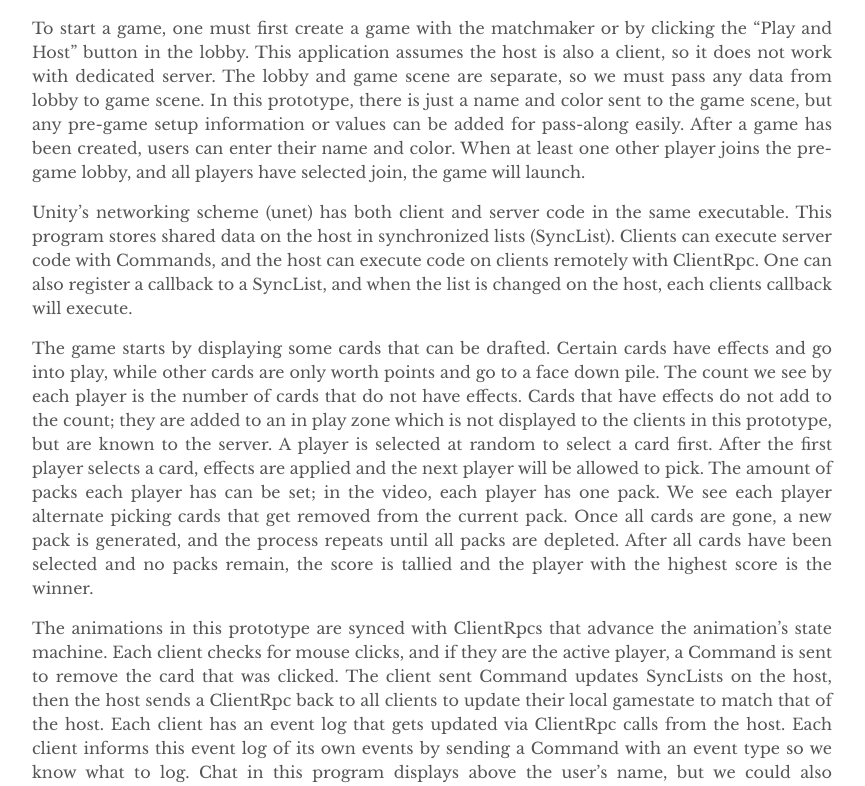
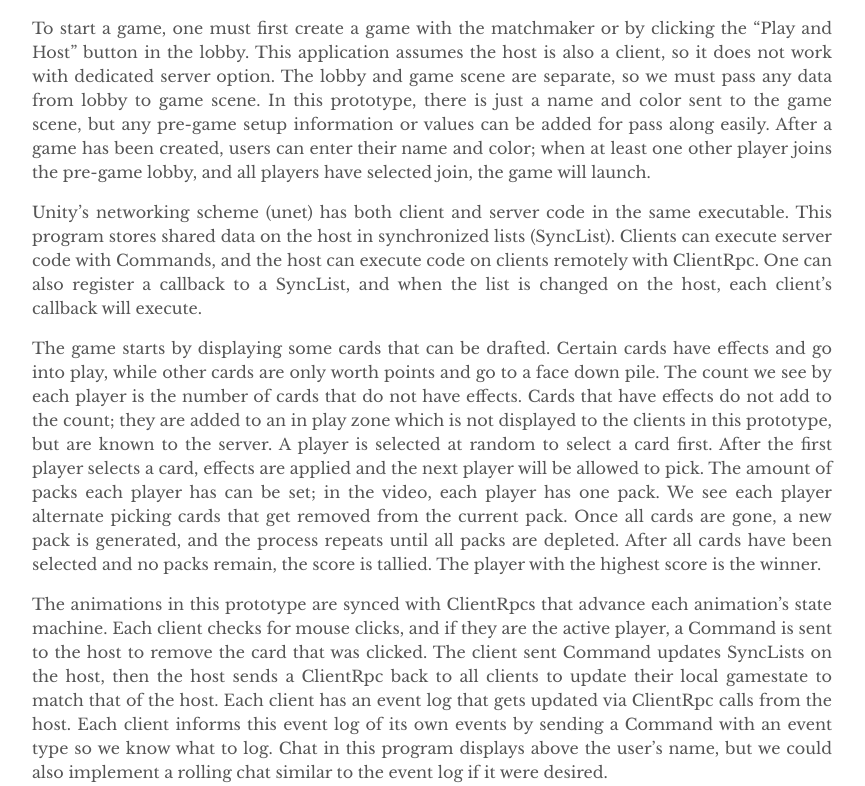
Before and after one commit to feyyd/portfolio, a Jekyll site: the page built from _posts/2018-09-14-Treasure-Draft-Unet.markdown, in a window 1280 px wide and 1400 px high, scrolled down 662 px. Shown: the part 242-1028 px from the top of the window, without its empty margins (208-1073 px from the left). Built offline with Jekyll 4.4.1, drawn with Linux system fonts in a browser that asks for light colours; some of the changed text lies outside the part shown.

Commit message:
more proofreading

```diff
--- a/_posts/2018-09-14-Treasure-Draft-Unet.markdown
+++ b/_posts/2018-09-14-Treasure-Draft-Unet.markdown
@@ -4,22 +4,22 @@ title:  Treasure Draft (unet)
 author: Feyd
 categories: unity, unet, c#, programming
 ---
-Treasure Draft is a multi-player card game I built for my associate.  It is a draft based game where players select cards with point values and effects.  After all cards are selected the score is tallied to determine a winner.  We moved on to Tabletop Simulator for testing/creation as it was much more rapid development, but this is the original prototype.
+Treasure Draft is a multi-player card game I built for my associate.  It is a draft based game where players select cards with point values and effects.  After all cards are selected, the score is tallied to determine a winner.  We moved on to Tabletop Simulator for testing/creation as it was much more rapid development, but this is the original prototype.
 
 <div class="videoWrapper">
 <iframe width="560" height="315" src="https://www.youtube.com/embed/he7qryfnbgs?rel=0" frameborder="0" allow="autoplay; encrypted-media" allowfullscreen></iframe></div>
 <p />
 
-To start a game, one must first create a game with the matchmaker or by clicking the "Play and Host" button in the lobby.  This application assumes the host is also a client, so it does not work with dedicated server.  The lobby and game scene are separate, so we must pass any data from lobby to game scene.  In this prototype, there is just a name and color sent to the game scene, but any pre-game setup information or values can be added for pass-along easily.  After a game has been created, users can enter their name and color.  When at least one other player joins the pre-game lobby, and all players have selected join, the game will launch.
+To start a game, one must first create a game with the matchmaker or by clicking the "Play and Host" button in the lobby.  This application assumes the host is also a client, so it does not work with dedicated server option.  The lobby and game scene are separate, so we must pass any data from lobby to game scene.  In this prototype, there is just a name and color sent to the game scene, but any pre-game setup information or values can be added for pass along easily.  After a game has been created, users can enter their name and color; when at least one other player joins the pre-game lobby, and all players have selected join, the game will launch.
 
-Unity's networking scheme (unet) has both client and server code in the same executable.  This program stores shared data on the host in synchronized lists (SyncList).  Clients can execute server code with Commands, and the host can execute code on clients remotely with ClientRpc.  One can also register a callback to a SyncList, and when the list is changed on the host, each clients callback will execute.
+Unity's networking scheme (unet) has both client and server code in the same executable.  This program stores shared data on the host in synchronized lists (SyncList).  Clients can execute server code with Commands, and the host can execute code on clients remotely with ClientRpc.  One can also register a callback to a SyncList, and when the list is changed on the host, each client's callback will execute.
 
-The game starts by displaying some cards that can be drafted.  Certain cards have effects and go into play, while other cards are only worth points and go to a face down pile.  The count we see by each player is the number of cards that do not have effects.  Cards that have effects do not add to the count; they are added to an in play zone which is not displayed to the clients in this prototype, but are known to the server.  A player is selected at random to select a card first.  After the first player selects a card, effects are applied and the next player will be allowed to pick.  The amount of packs each player has can be set; in the video, each player has one pack.  We see each player alternate picking cards that get removed from the current pack.  Once all cards are gone, a new pack is generated, and the process repeats until all packs are depleted.  After all cards have been selected and no packs remain, the score is tallied and the player with the highest score is the winner.
+The game starts by displaying some cards that can be drafted.  Certain cards have effects and go into play, while other cards are only worth points and go to a face down pile.  The count we see by each player is the number of cards that do not have effects.  Cards that have effects do not add to the count; they are added to an in play zone which is not displayed to the clients in this prototype, but are known to the server.  A player is selected at random to select a card first.  After the first player selects a card, effects are applied and the next player will be allowed to pick.  The amount of packs each player has can be set; in the video, each player has one pack.  We see each player alternate picking cards that get removed from the current pack.  Once all cards are gone, a new pack is generated, and the process repeats until all packs are depleted.  After all cards have been selected and no packs remain, the score is tallied.  The player with the highest score is the winner.
 
-The animations in this prototype are synced with ClientRpcs that advance the animation's state machine.  Each client checks for mouse clicks, and if they are the active player, a Command is sent to remove the card that was clicked.  The client sent Command updates SyncLists on the host, then the host sends a ClientRpc back to all clients to update their local gamestate to match that of the host.  Each client has an event log that gets updated via ClientRpc calls from the host.  Each client informs this event log of its own events by sending a Command with an event type so we know what to log.  Chat in this program displays above the user's name, but we could also implement a rolling chat similar to the event log if it were desired.
+The animations in this prototype are synced with ClientRpcs that advance each animation's state machine.  Each client checks for mouse clicks, and if they are the active player, a Command is sent to the host to remove the card that was clicked.  The client sent Command updates SyncLists on the host, then the host sends a ClientRpc back to all clients to update their local gamestate to match that of the host.  Each client has an event log that gets updated via ClientRpc calls from the host.  Each client informs this event log of its own events by sending a Command with an event type so we know what to log.  Chat in this program displays above the user's name, but we could also implement a rolling chat similar to the event log if it were desired.
 
 <div class="videoWrapper">
 <iframe width="560" height="315" src="https://www.youtube.com/embed/c77-KKiy7d8?rel=0" frameborder="0" allow="autoplay; encrypted-media" allowfullscreen></iframe></div>
 <p />
 
-This is a stub project using unet with a network lobby.  It is a starting point for unet projects that covers basic multi-player functionality that can be extended.  It has player movement, mouse click spawning of network objects, and a simple network lobby.
+This is a stub project using unet.  It is a starting point for unet projects that covers basic multi-player functionality that can be extended.  It has player movement, mouse click spawning of network objects, and a simple network lobby.
```
